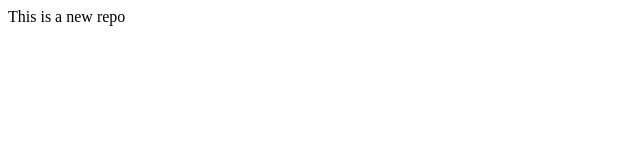
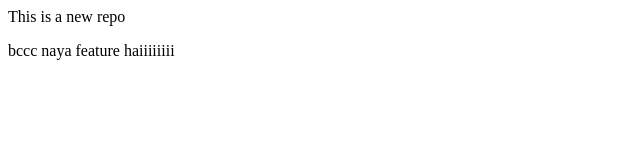
Before and after one commit to Ameet225/localrepo, a plain HTML site: page index.html in a window 1280 px wide. Shown: the whole page, without its empty margins (0-640 px from the left). Drawn offline with Linux system fonts and the light colour scheme.

Commit message:
addded new feat but confused

```diff
--- a/index.html
+++ b/index.html
@@ -1 +1,2 @@
 <p>This is a new repo</p>
+<p>bccc naya feature haiiiiiiii</p>
```
